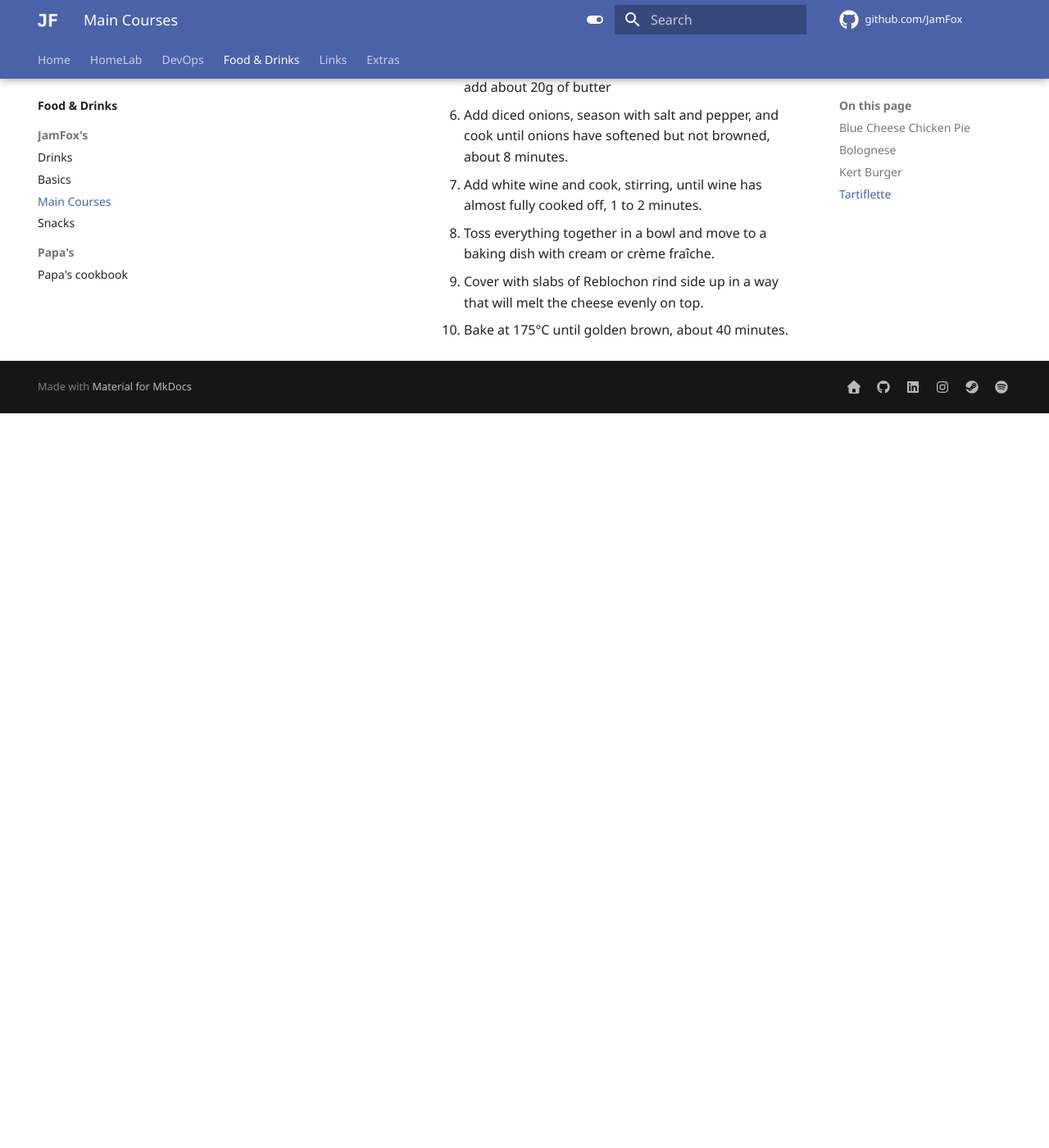
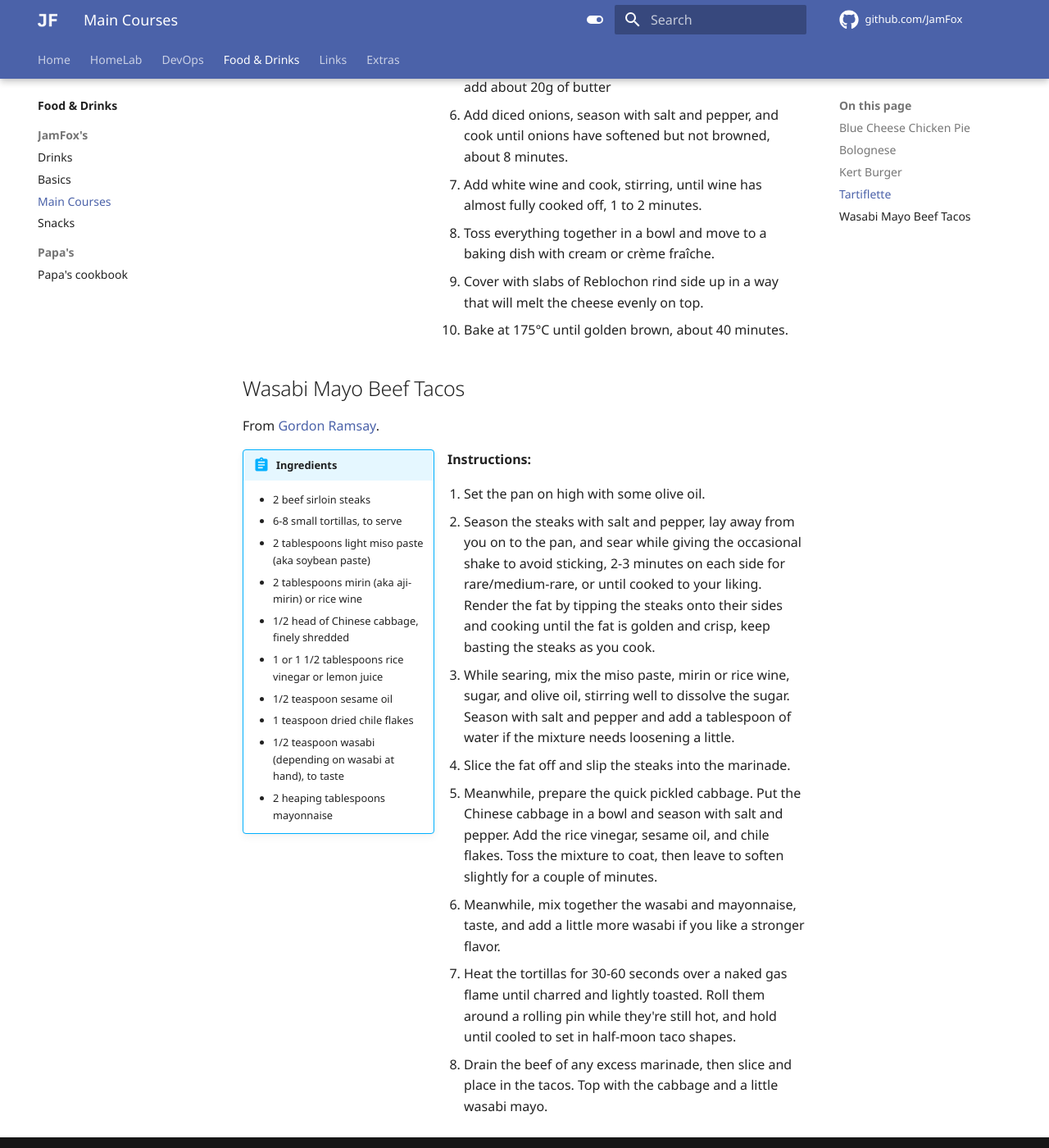
Before and after one commit to JamFox/docs.jamfox.dev, an MkDocs documentation site: the page built from docs/content/food/maincourses.md, in a window 1280 px wide and 1400 px high, scrolled down 2489 px. Shown: the whole window at 82% size. Built offline with MkDocs 1.6.1 and Material for MkDocs 9.7.7, drawn with Linux system fonts in a browser that asks for light colours; comment, search, counter and statistics services are not loaded; before the commit the page ends 2993 px from its top, so only the background shows below that; some of the changed text lies outside the part shown.

Commit message:
add wasabi mayo tacos

```diff
--- a/docs/content/food/maincourses.md
+++ b/docs/content/food/maincourses.md
@@ -119,3 +119,30 @@ Collection of main courses.
 8. Toss everything together in a bowl and move to a baking dish with cream or crème fraîche.
 9. Cover with slabs of Reblochon rind side up in a way that will melt the cheese evenly on top.
 10. Bake at 175°C until golden brown, about 40 minutes.
+
+## Wasabi Mayo Beef Tacos
+
+From [Gordon Ramsay](https://youtu.be/fETZCWvzkWM).
+
+!!! abstract inline "Ingredients"
+    - 2 beef sirloin steaks
+    - 6-8 small tortillas, to serve
+    - 2 tablespoons light miso paste (aka soybean paste)
+    - 2 tablespoons mirin (aka aji-mirin) or rice wine
+    - 1/2 head of Chinese cabbage, finely shredded
+    - 1 or 1 1/2 tablespoons rice vinegar or lemon juice
+    - 1/2 teaspoon sesame oil
+    - 1 teaspoon dried chile flakes
+    - 1/2 teaspoon wasabi (depending on wasabi at hand), to taste
+    - 2 heaping tablespoons mayonnaise
+
+**Instructions:**
+
+1. Set the pan on high with some olive oil.
+2. Season the steaks with salt and pepper, lay away from you on to the pan, and sear while giving the occasional shake to avoid sticking, 2-3 minutes on each side for rare/medium-rare, or until cooked to your liking. Render the fat by tipping the steaks onto their sides and cooking until the fat is golden and crisp, keep basting the steaks as you cook.
+3. While searing, mix the miso paste, mirin or rice wine, sugar, and olive oil, stirring well to dissolve the sugar. Season with salt and pepper and add a tablespoon of water if the mixture needs loosening a little.
+4. Slice the fat off and slip the steaks into the marinade.
+5. Meanwhile, prepare the quick pickled cabbage. Put the Chinese cabbage in a bowl and season with salt and pepper. Add the rice vinegar, sesame oil, and chile flakes. Toss the mixture to coat, then leave to soften slightly for a couple of minutes.
+6. Meanwhile, mix together the wasabi and mayonnaise, taste, and add a little more wasabi if you like a stronger flavor.
+7. Heat the tortillas for 30-60 seconds over a naked gas flame until charred and lightly toasted. Roll them around a rolling pin while they're still hot, and hold until cooled to set in half-moon taco shapes.
+8. Drain the beef of any excess marinade, then slice and place in the tacos. Top with the cabbage and a little wasabi mayo.
```
Also changed, not shown: other parts of docs/content/food/maincourses.md (+1 -1 lines).
